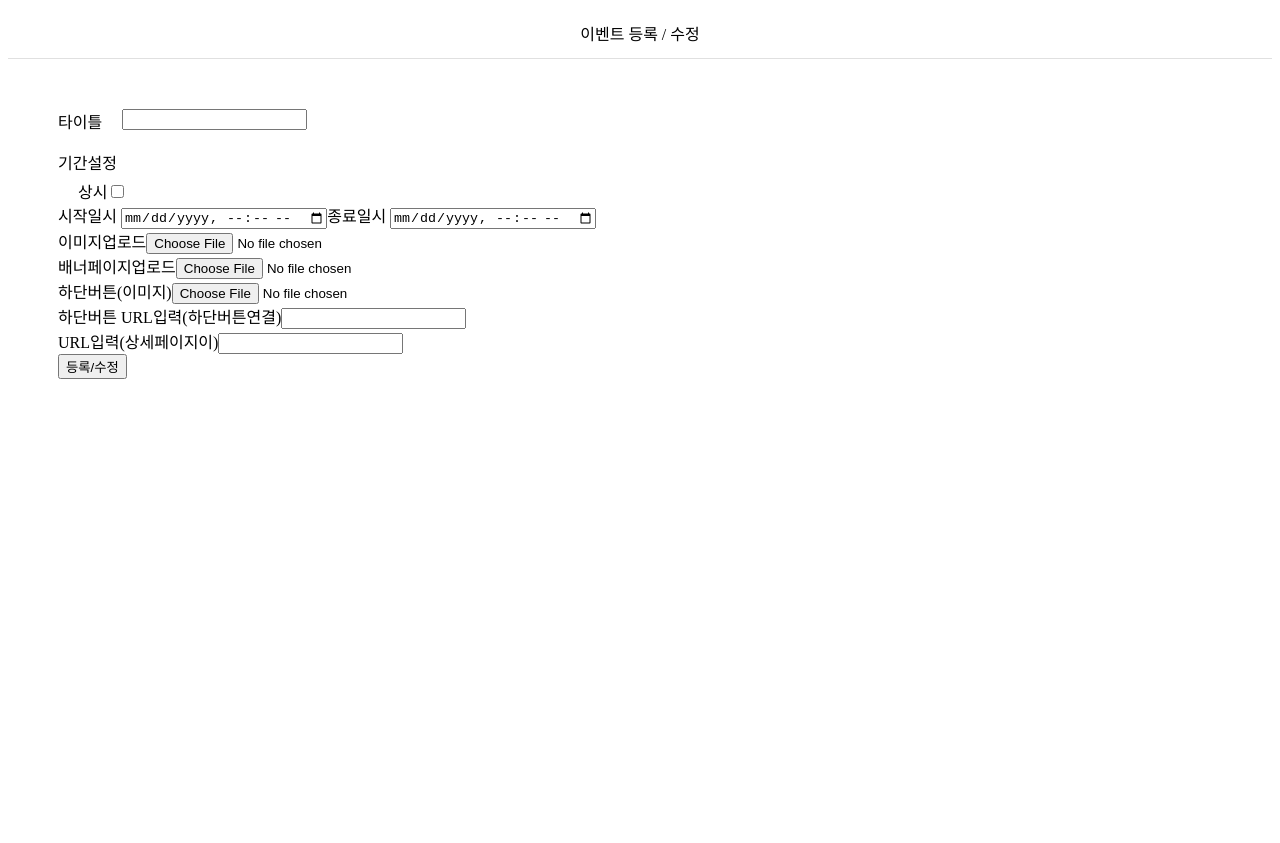
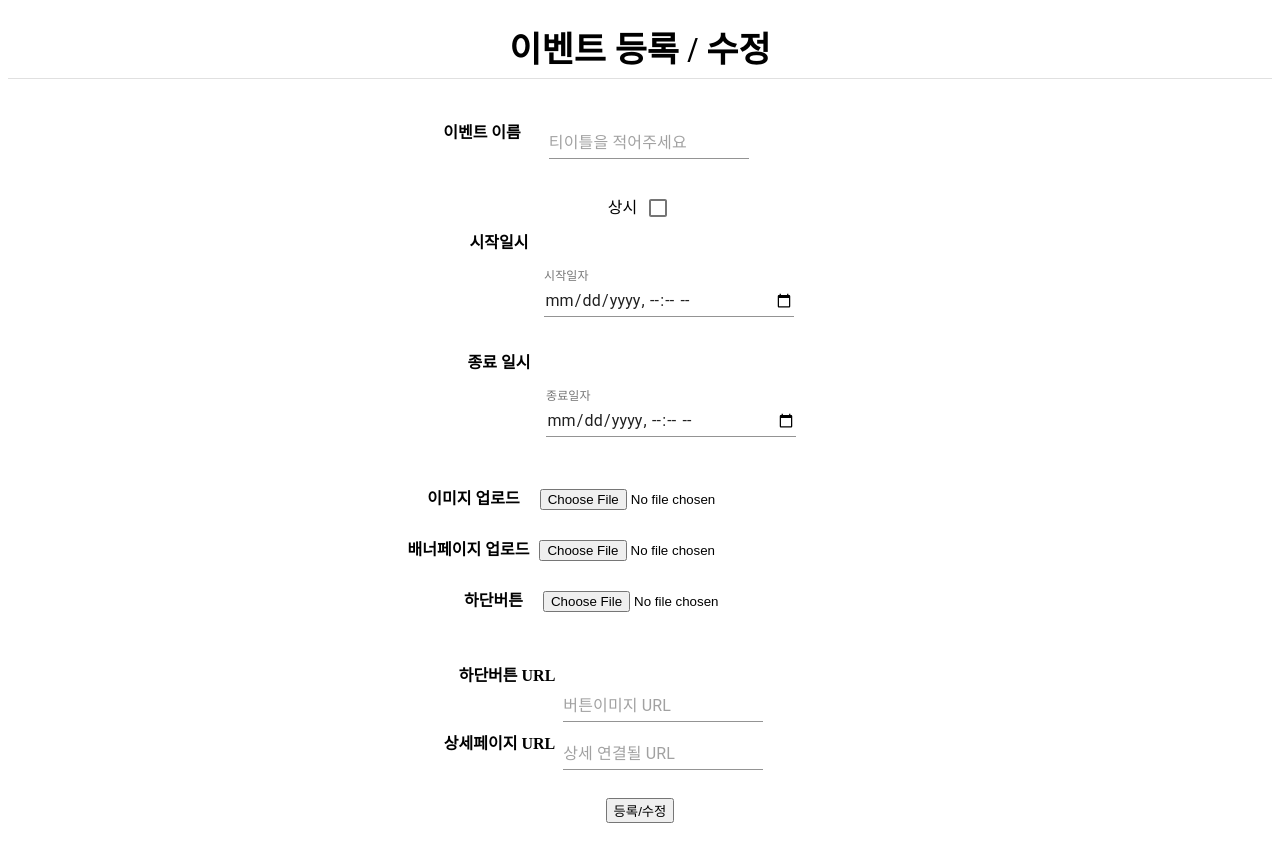
Before and after one commit to zlhunzzing/DogManager-Client, a React (Create React App) app: page /admin/event-edit in a window 1280 px wide. Before the commit the page ends 800 px from the top, so only its background shows below. Built offline with nearby package versions, Linux system fonts and the light colour scheme.

Commit message:
after material ui Reflecting functions

```diff
--- a/src/containers/EventEditContainer.tsx
+++ b/src/containers/EventEditContainer.tsx
@@ -3,9 +3,46 @@ import { connect } from 'react-redux';
 import { StoreState } from '../modules';
 import { actionCreators as eventEditActions } from '../modules/eventEdit';
 import { bindActionCreators } from 'redux';
-// import TextField from '@material-ui/core/TextField';
+import { createStyles, makeStyles, Theme } from '@material-ui/core/styles';
+import TextField from '@material-ui/core/TextField';
 import Divider from '@material-ui/core/Divider';
 import axios from 'axios';
+//? 체크박스  material
+import Checkbox from '@material-ui/core/Checkbox';
+import FormGroup from '@material-ui/core/FormGroup';
+import FormControlLabel from '@material-ui/core/FormControlLabel';
+import FormControl from '@material-ui/core/FormControl';
+import FormLabel from '@material-ui/core/FormLabel';
+import { blue } from '@material-ui/core/colors';
+//?
+
+//! material - URL input
+const useStyles = makeStyles((theme: Theme) =>
+  createStyles({
+    root: {
+      '& .MuiTextField-root': {
+        margin: theme.spacing(1),
+        width: 200,
+      },
+    },
+  }),
+);
+//! material- 시간날짜input
+const useStyles2 = makeStyles((theme: Theme) =>
+  createStyles({
+    container: {
+      display: 'flex',
+      flexWrap: 'wrap',
+    },
+    textField: {
+      marginLeft: theme.spacing(2),
+      marginRight: theme.spacing(2),
+      width: 250,
+      margin: 40,
+      height: 40,
+    },
+  }),
+);
 
 interface EventEditContainerProps {
   eventTitle: string;
@@ -32,41 +69,15 @@ const EventEditContainer: React.FunctionComponent<EventEditContainerProps> = ({
   EventEditActions,
   isChecked,
 }: EventEditContainerProps) => {
+  const classes = useStyles();
+  const classes2 = useStyles2();
+
   //! 이벤트설정: 타이틀
-  function titleChangeHnadler(event: React.FormEvent<HTMLInputElement>): void {
-    const title = event.currentTarget.value;
-    eventTitle = title;
-    EventEditActions.changeEventTitle(title);
-  }
 
   //! 이벤트설정: 시작일(데이터 형식) 202003131300 년월일시간분
-  function startDateChangeHandler(event: React.FormEvent<HTMLInputElement>): void {
-    const date = event.currentTarget.value;
-    if (date) {
-      const dateTime = date
-        .split('')
-        .join('')
-        .match(/\d+/g)
-        ?.join('');
-      if (dateTime !== undefined) {
-        EventEditActions.changeStartData(dateTime);
-      }
-    }
-  }
+
   //! 이벤트설정: 종료일(데이터 형식) 202003131300 년월일시간분
-  function endDateChangeHandler(event: React.FormEvent<HTMLInputElement>): void {
-    const date = event.currentTarget.value;
-    if (date) {
-      const dateTime = date
-        .split('')
-        .join('')
-        .match(/\d+/g)
-        ?.join('');
-      if (dateTime !== undefined) {
-        EventEditActions.changeEndDate(dateTime);
-      }
-    }
-  }
+
   //! 이벤트설정: 이미지파일업로드
   function fileChangeHandler(event: React.FormEvent<HTMLInputElement>): void {
     console.log('target: ', event.currentTarget.files);
@@ -96,22 +107,10 @@ const EventEditContainer: React.FunctionComponent<EventEditContainerProps> = ({
     }
   }
   //! 이벤트설정: 하단버튼 URL입력(하단버튼 연결)
-  function bottonUrlChangeHnadler(event: React.FormEvent<HTMLInputElement>): void {
-    const buttonUrl = event.currentTarget.value;
-    EventEditActions.changeButtonUrl(buttonUrl);
-  }
 
   //! 이벤트설정: URL입력(상세페이지)
-  function urlChangeHnadler(event: React.FormEvent<HTMLInputElement>): void {
-    const url = event.currentTarget.value;
-    EventEditActions.changePageUrl(url);
-  }
 
   //! 이벤트설정: 상시버튼(상시버튼 클릭시 종료시간disable됨)
-  function isCheckChangeHnadler(event: React.FormEvent<HTMLInputElement>): void {
-    console.log('event.currentTarget.checked: ', event.currentTarget.checked);
-    EventEditActions.changeIsChecked(!isChecked);
-  }
 
   // ! 폼 데이터 제출
   function handleSubmitFormData(e: React.FormEvent): void {
@@ -147,83 +146,198 @@ const EventEditContainer: React.FunctionComponent<EventEditContainerProps> = ({
   }
 
   //! props 설정후 true 와 false 으로 값을 넗어준다.
+
   let endDateInput: JSX.Element;
   if (isChecked) {
     endDateInput = (
-      <input
+      <TextField
+        id="datetime-local"
+        label="종료일자"
         type="datetime-local"
-        id="endDate"
         disabled
-        onChange={endDateChangeHandler}
-      ></input>
+        className={classes2.textField}
+        InputLabelProps={{
+          shrink: true,
+        }}
+        onChange={(event): void => {
+          const { value } = event.target;
+          if (value) {
+            const data2 = value
+              .split('')
+              .join('')
+              .match(/\d+/g)
+              ?.join('');
+            if (data2 !== undefined) {
+              EventEditActions.changeEndDate(data2);
+            }
+          }
+        }}
+      />
     );
   } else {
     endDateInput = (
-      <input type="datetime-local" id="endDate" onChange={endDateChangeHandler}></input>
+      <TextField
+        id="datetime-local"
+        label="종료일자"
+        type="datetime-local"
+        className={classes2.textField}
+        InputLabelProps={{
+          shrink: true,
+        }}
+        onChange={(event): void => {
+          const { value } = event.target;
+          if (value) {
+            const data2 = value
+              .split('')
+              .join('')
+              .match(/\d+/g)
+              ?.join('');
+            if (data2 !== undefined) {
+              EventEditActions.changeEndDate(data2);
+            }
+          }
+        }}
+      />
     );
   }
 
   return (
     <div>
-      <div style={{ height: 50, textAlign: 'center' }}>
+      <div
+        style={{
+          height: 50,
+          textAlign: 'center',
+          fontSize: '35px',
+          fontWeight: 'bold',
+          paddingBottom: 20,
+        }}
+      >
         <div style={{ height: '25%' }}></div>
         <div>이벤트 등록 / 수정</div>
       </div>
       <Divider />
-      {/* <form
-        style={{ margin: 50 }}
-        onSubmit={e => {
-          e.preventDefault();
-          alert('서버전송');
-        }}
-      > */}
-      <form style={{ margin: 50 }} onSubmit={handleSubmitFormData}>
-        <div style={{ marginRight: 20, float: 'left' }}>타이틀</div>
-        <input type="text" id="eventTitle" onChange={titleChangeHnadler}></input>
-        <div style={{ marginTop: 20 }}>기간설정</div>
-        <div style={{ marginTop: 5, marginLeft: 20 }}>
-          상시
-          <input
-            type="checkbox"
-            value="상시"
-            checked={isChecked}
-            onChange={isCheckChangeHnadler}
+      <form
+        style={{ margin: 20, height: 50, textAlign: 'center', paddingTop: 20 }}
+        onSubmit={handleSubmitFormData}
+      >
+        <div className={classes.root}>
+          <div>
+            <span style={{ fontWeight: 'bold', paddingRight: 20 }}>이벤트 이름</span>
+            <TextField
+              id="standard-textarea"
+              // label="타이틀"
+              placeholder="티이틀을 적어주세요"
+              style={{ paddingRight: 80 }}
+              multiline
+              onChange={(event): void => {
+                const { value } = event.target;
+                EventEditActions.changeEventTitle(value);
+              }}
+            />
+          </div>
+        </div>
+        <FormControl component="fieldset">
+          <FormLabel component="legend"></FormLabel>
+          <FormGroup aria-label="position" row>
+            <FormControlLabel
+              value="start"
+              control={<Checkbox color="primary" />}
+              style={{ paddingTop: 20, paddingRight: 20, fontWeight: 'bold' }}
+              label="상시"
+              labelPlacement="start"
+              checked={isChecked}
+              onChange={(): void => {
+                EventEditActions.changeIsChecked(!isChecked);
+              }}
+            />
+          </FormGroup>
+        </FormControl>
+        <div>
+          <span style={{ fontWeight: 'bold' }}>시작일시</span>
+          <TextField
+            id="datetime-local"
+            label="시작일자"
+            type="datetime-local"
+            className={classes2.textField}
+            InputLabelProps={{
+              shrink: true,
+            }}
+            onChange={(event): void => {
+              const { value } = event.target;
+              if (value) {
+                const data1 = value
+                  .split('')
+                  .join('')
+                  .match(/\d+/g)
+                  ?.join('');
+                if (data1 !== undefined) {
+                  EventEditActions.changeEndDate(data1);
+                }
+              }
+            }}
           />
         </div>
+        <span style={{ fontWeight: 'bold' }}>종료 일시</span>
+        <span>{endDateInput}</span>
         <div>
-          시작일시{' '}
+          <span style={{ fontWeight: 'bold' }}>이미지 업로드</span>
           <input
-            type="datetime-local"
-            id="startDate"
-            onChange={startDateChangeHandler}
+            type="file"
+            style={{ margin: 20, paddingRight: 40 }}
+            id="pageImgFile"
+            onChange={fileChangeHandler}
           ></input>
-          종료일시 {endDateInput}
         </div>
         <div>
-          이미지업로드
-          <input type="file" id="pageImgFile" onChange={fileChangeHandler}></input>
-        </div>
-        <div>
-          배너페이지업로드
-          <input type="file" id="bannerImgFile" onChange={bannerChangeHandler}></input>
-        </div>
-        <div>
-          하단버튼(이미지)
+          <span style={{ fontWeight: 'bold' }}>배너페이지 업로드</span>
           <input
             type="file"
+            style={{ margin: 10, paddingRight: 70 }}
+            id="bannerImgFile"
+            onChange={bannerChangeHandler}
+          ></input>
+        </div>
+        <div style={{ paddingBottom: 30 }}>
+          <span style={{ fontWeight: 'bold' }}>하단버튼</span>
+          <input
+            type="file"
+            style={{ margin: 20 }}
             id="buttonImgFile"
             onChange={lowerButtonChangeHandler}
           ></input>
         </div>
-        <div>
-          하단버튼 URL입력(하단버튼연결)
-          <input id="buttonUrl" onChange={bottonUrlChangeHnadler}></input>
+        <div className={classes.root}>
+          <div>
+            <span style={{ fontWeight: 'bold' }}> 하단버튼 URL</span>
+            <TextField
+              id="standard-textarea"
+              placeholder="버튼이미지 URL"
+              style={{ paddingRight: 50, paddingTop: 20 }}
+              multiline
+              onChange={(event): void => {
+                const { value } = event.target;
+                EventEditActions.changeButtonUrl(value);
+              }}
+            />
+          </div>
+
+          <div>
+            <span style={{ fontWeight: 'bold' }}>상세페이지 URL</span>
+            <TextField
+              id="standard-textarea"
+              placeholder="상세 연결될 URL"
+              style={{ paddingRight: 65 }}
+              multiline
+              onChange={(event): void => {
+                const { value } = event.target;
+                EventEditActions.changePageUrl(value);
+              }}
+            />
+          </div>
         </div>
-        <div>
-          URL입력(상세페이지이)
-          <input id="detailPageUrl" onChange={urlChangeHnadler}></input>
-        </div>
-        <button type="submit">등록/수정</button>
+        <button style={{ margin: 20 }} type="submit">
+          등록/수정
+        </button>
       </form>
     </div>
   );
```
